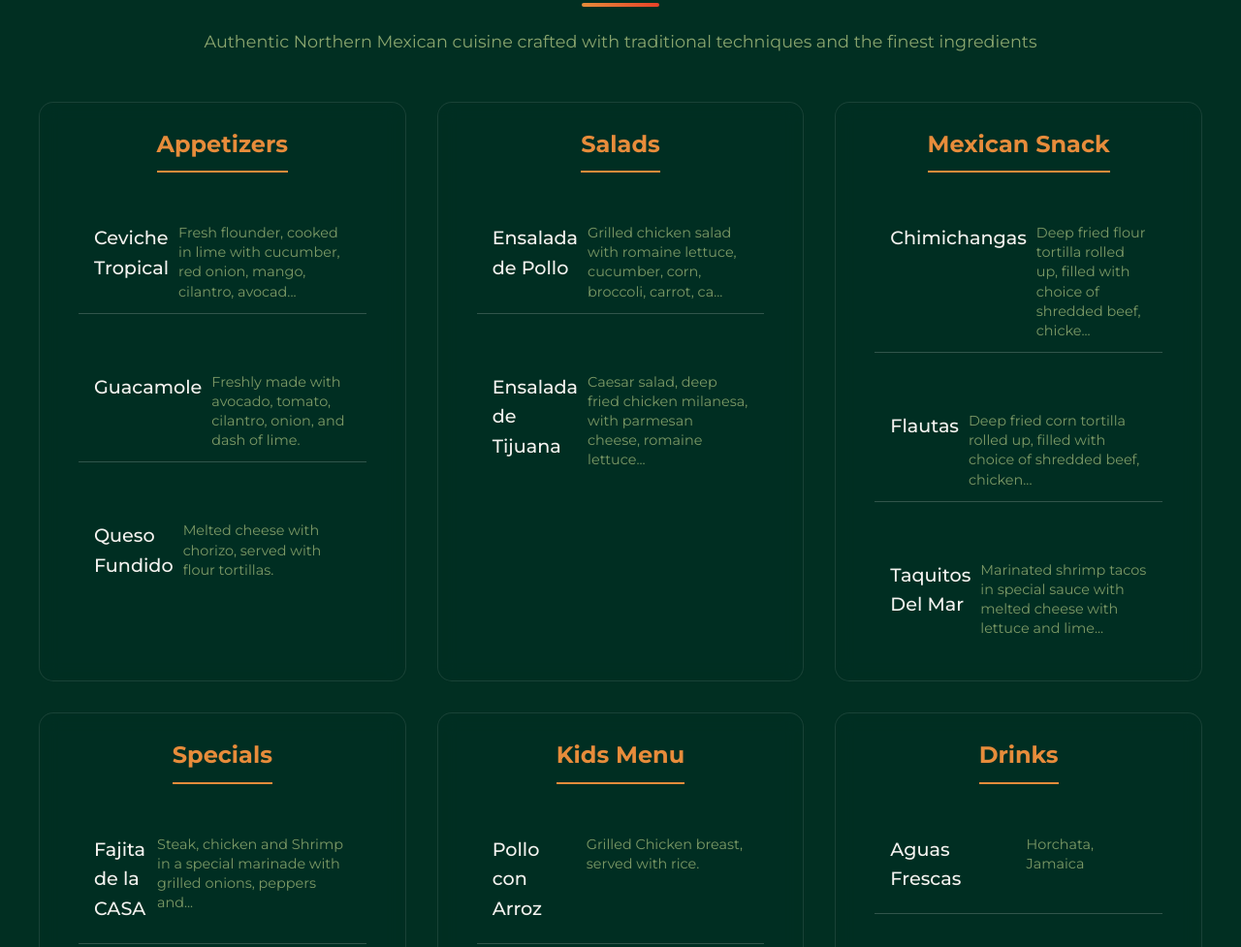
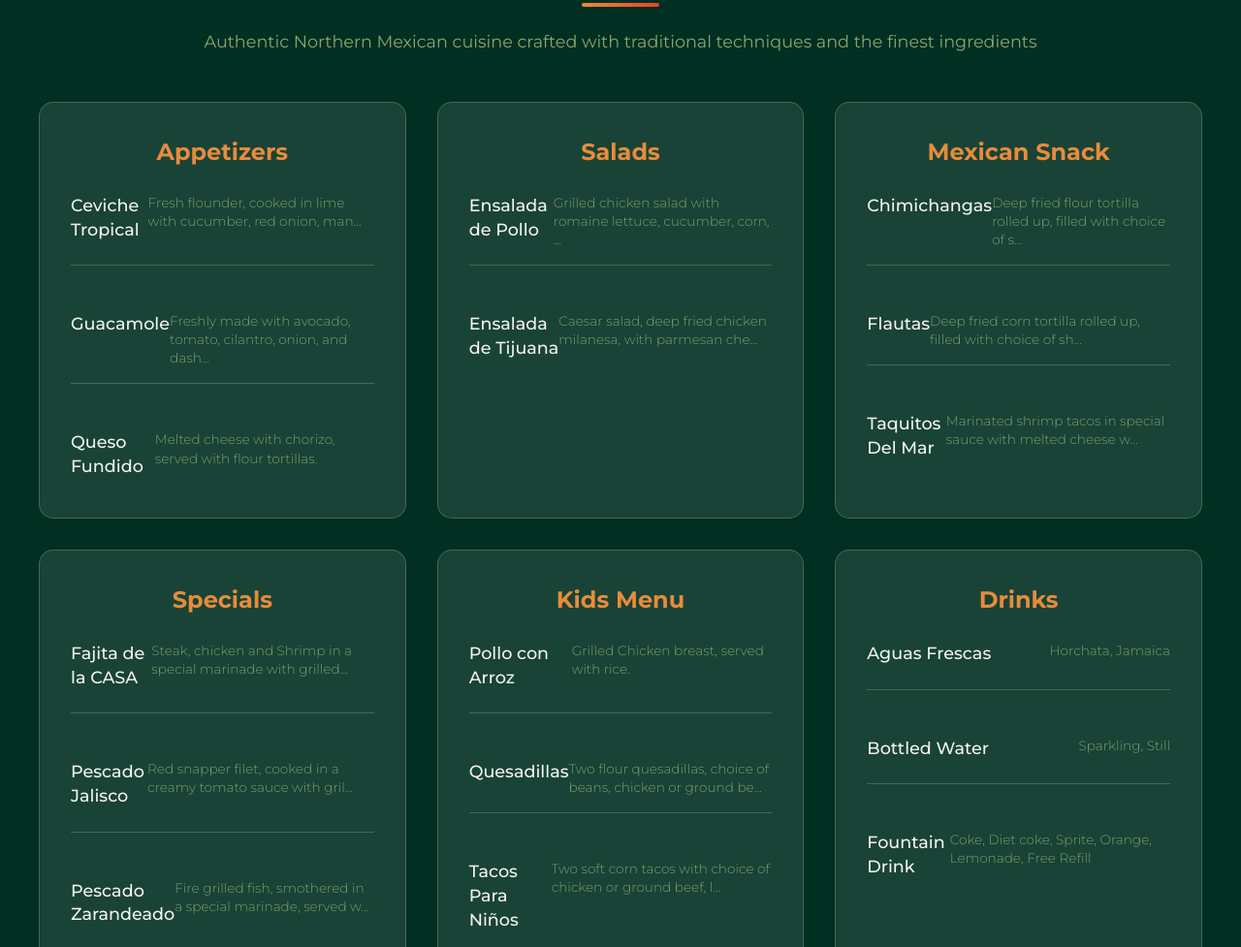
Before and after one commit to montjeffrey/CasaDraft, a website: page index.html in a window 1280 px wide. Shown: the part 1671-2648 px from the top of the page at 97% size. Drawn offline with Linux system fonts and the light colour scheme.

Commit message:
Improve menu preview item styling and layout

```diff
--- a/index.html
+++ b/index.html
@@ -372,63 +372,47 @@
             position: relative;
             cursor: pointer;
             transition: all 0.3s ease;
-            padding: 1.5rem;
-            background: rgba(1, 47, 34, 0.5);
-            border-radius: 15px;
-            border: 1px solid rgba(244, 243, 240, 0.1);
         }
 
         .menu-category:hover {
             transform: translateY(-5px);
             box-shadow: 0 10px 20px rgba(0,0,0,0.2);
-            background: rgba(1, 47, 34, 0.6);
         }
 
         .menu-category h3 {
             color: var(--orange);
             font-size: 1.5rem;
-            margin-bottom: 1rem;
-            padding-bottom: 0.5rem;
-            border-bottom: 2px solid var(--orange);
-            display: inline-block;
+            margin-bottom: 1.5rem;
         }
 
         .menu-item {
             text-align: left;
             margin-bottom: 1.5rem;
-            padding: 0.75rem 1rem;
+            padding-bottom: 1rem;
             border-bottom: 1px solid rgba(244, 243, 240, 0.2);
-            transition: all 0.3s ease;
-        }
-
-        .menu-item:hover {
-            background: rgba(255, 255, 255, 0.05);
         }
 
         .menu-item:last-child {
             border-bottom: none;
             margin-bottom: 0;
+            padding-bottom: 0;
         }
 
         .menu-item h4 {
             color: var(--cream);
-            margin-bottom: 0.5rem;
-            font-size: 1.2rem;
+            margin: 0 0 0.5rem 0;
+            font-size: 1.1rem;
             font-weight: 500;
-            padding-right: 10px;
+            line-height: 1.4;
         }
 
         .menu-item p {
             color: var(--light-green);
-            font-size: 0.9rem;
+            font-size: 0.85rem;
             line-height: 1.4;
             margin: 0;
             opacity: 0.9;
-        }
-
-        .menu-items {
-            padding: 0.5rem 1rem;
-            margin-top: 1rem;
+            font-weight: 300;
         }
 
         .menu-category-details {
--- a/js/menu.js
+++ b/js/menu.js
@@ -281,9 +281,6 @@ async function loadMenuItems() {
             // Show preview items
             const menuItemsContainer = container.querySelector('.menu-items');
             if (menuItemsContainer) {
-                // Clear existing items
-                menuItemsContainer.innerHTML = '';
-
                 items.slice(0, 3).forEach(item => {
                     const previewItem = document.createElement('div');
                     previewItem.className = 'menu-item';
@@ -295,10 +292,11 @@ async function loadMenuItems() {
                     if (item.description) {
                         const description = document.createElement('p');
                         // Truncate description if it's too long
-                        const maxLength = 80;
-                        description.textContent = item.description.length > maxLength
+                        const maxLength = 60;
+                        const truncatedDesc = item.description.length > maxLength
                             ? item.description.substring(0, maxLength) + '...'
                             : item.description;
+                        description.textContent = truncatedDesc;
                         previewItem.appendChild(description);
                     }
 
```
